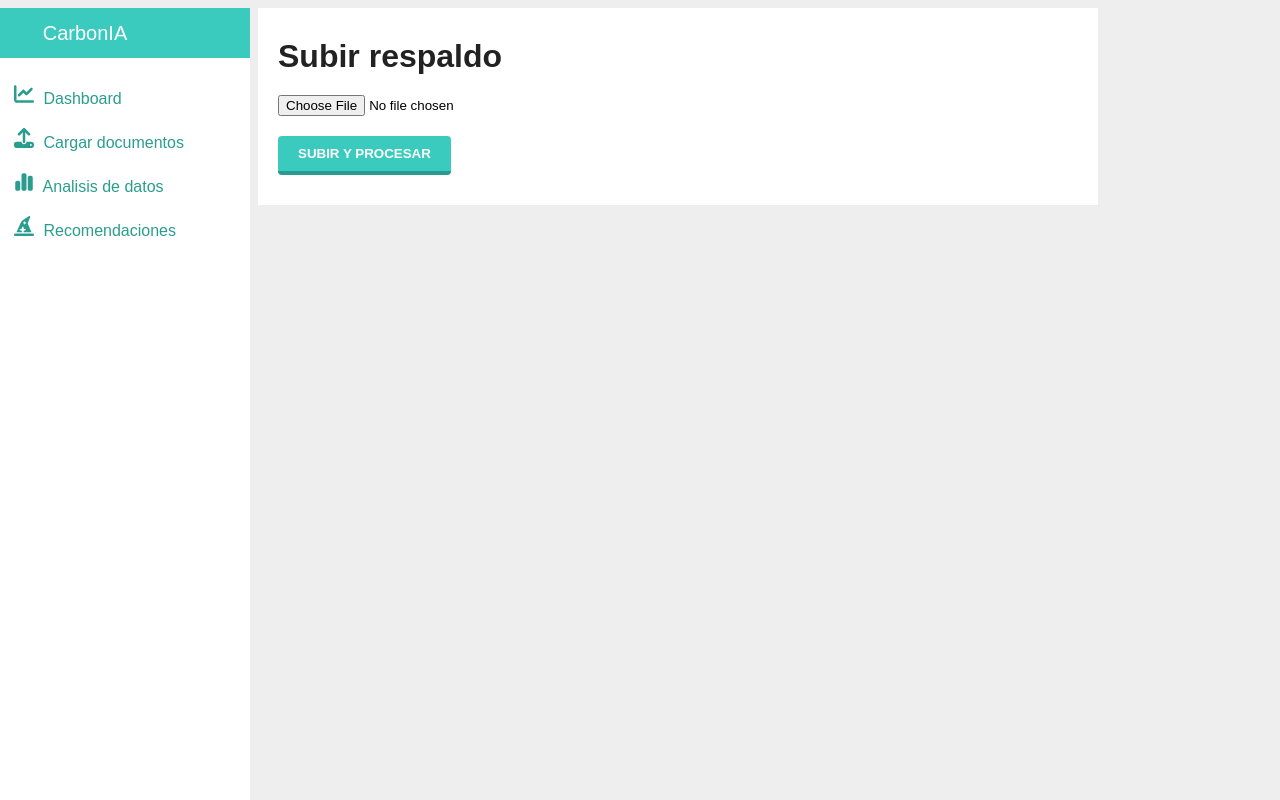
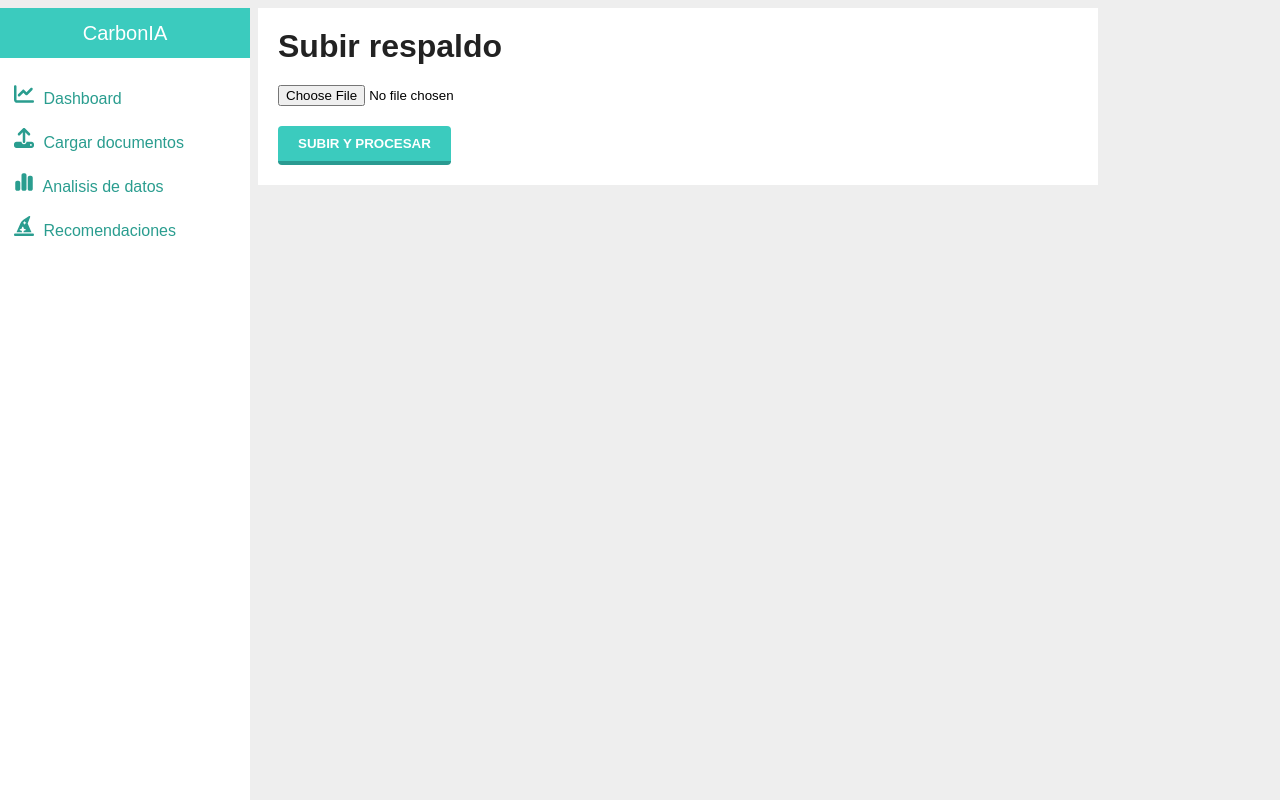
Before and after one commit to nibcalderonduoc/capstone_ia, a Django app: page / in a window 1280 px wide. Run offline with Django 5.2, Linux system fonts and the light colour scheme.

Commit message:
Front vic

```diff
--- a/carbonia/static/css/style.css
+++ b/carbonia/static/css/style.css
@@ -31,7 +31,7 @@ body {
     background-color: #ffffff;;
     width: 800px;
     margin: 0;
-    padding: 30px 20px;
+    padding: 20px;
   }
 
   #viewport {
@@ -84,7 +84,7 @@ body {
     display: block;
     text-decoration: none;
     padding: 10px 0px;
-    margin-left: -80px;
+    text-align: center;
   }
 
   #sidebar header a:hover {
```
